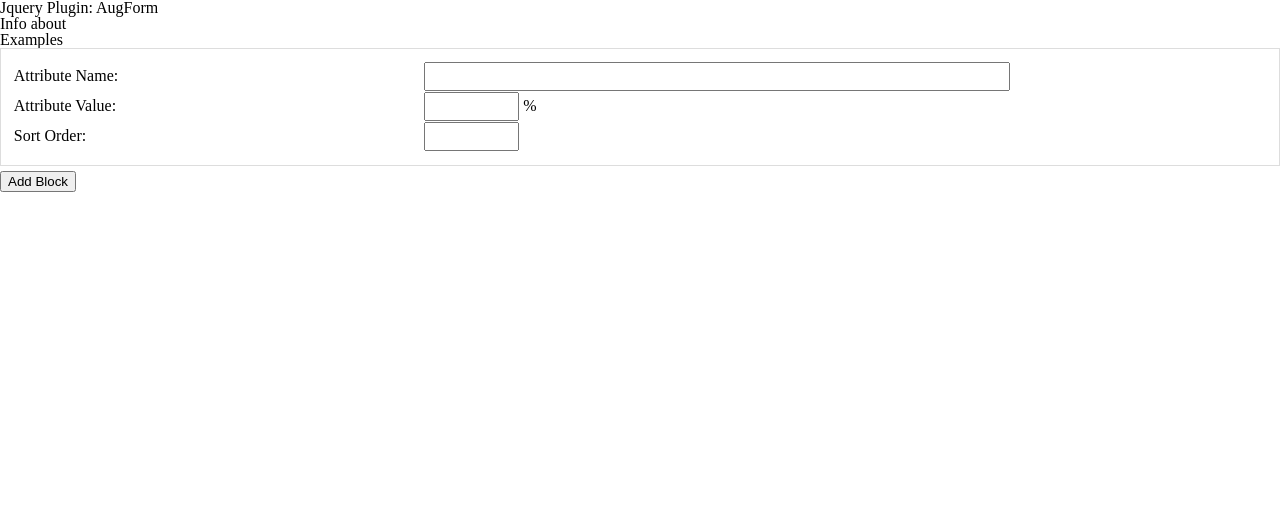
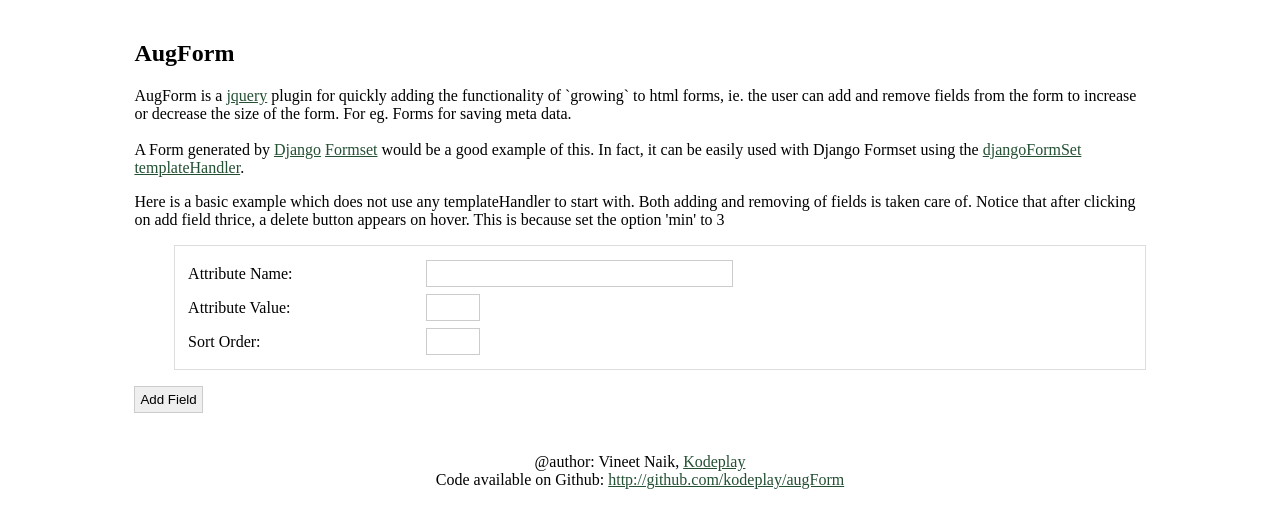
Before and after one commit to kodeplay/augForm, a plain HTML site: page examples/index.html in a window 1280 px wide. Drawn offline with nearby package versions, Linux system fonts and the light colour scheme.

Commit message:
add css styles for the example page

```diff
--- a/examples/index.html
+++ b/examples/index.html
@@ -2,20 +2,28 @@
 <html>
   <head>
     <title>Jquery Augmentable Form Plugin</title>
-    <link rel="stylesheet" type="text/css" href="reset.css" />
     <link rel="stylesheet" type="text/css" href="styles.css" />
     <script type="text/javascript" src="http://ajax.googleapis.com/ajax/libs/jquery/1.7.1/jquery.min.js"></script>
     <script type="text/javascript" src="../src/augForm.js"></script>
   </head>
   <body>
-    <h2>Jquery Plugin: AugForm</h2>
-    <p>Info about</p>
+    <div class="container">
+      <h2>AugForm</h2>
+      <p>
+        AugForm is a <a href="http://jquery.com">jquery</a> plugin for quickly adding the functionality of `growing` to
+        html forms, ie. the user can add and remove fields from the form to increase or decrease the size of the form.
+        For eg. Forms for saving meta data. <br/> <br/>
+        A Form generated by <a href="https://www.djangoproject.com/">Django</a>
+        <a href="https://docs.djangoproject.com/en/1.3/topics/forms/formsets/">Formset</a>
+        would be a good example of this. In fact, it can be easily used with Django Formset using the
+        <a href="#">djangoFormSet</a> <a href="#">templateHandler</a>.
+      </p>
 
-    <h3>Examples</h3>
-
-    <h3></h3>
-
-
+      <p>
+        Here is a basic example which does not use any templateHandler to start with.
+        Both adding and removing of fields is taken care of. Notice that after clicking on add field thrice, a delete button
+        appears on hover. This is because set the option 'min' to 3
+      </p>
 
       <ul id="custom-handler-example" class="form-blocks tm40">
         <li>
@@ -26,7 +34,7 @@
             </tr>
             <tr>
               <td><label>Attribute Value: </label></td>
-            <td><input type="text" class="w10" name="attributes[value][]" value="" /> %</td>
+              <td><input type="text" class="w10" name="attributes[value][]" value="" /></td>
             </tr>
             <tr>
               <td><label>Sort Order: </label></td>
@@ -36,7 +44,7 @@
           <div class="rm-block">x</div>
         </li>
       </ul>
-    <input type="button" id="addBtn" value="Add Block"/>
+      <input type="button" id="addBtn" value="Add Field"/>
 
       <!-- This is the template for the block to be added -->
       <table id="attr-block-tmpl" style="display: none;">
@@ -46,13 +54,20 @@
         </tr>
         <tr>
           <td><label>Attribute Value: </label></td>
-        <td><input type="text" class="w10" name="attributes[value][]" value="" /> %</td>
+          <td><input type="text" class="w10" name="attributes[value][]" value="" /></td>
         </tr>
         <tr>
           <td><label>Sort Order: </label></td>
           <td><input type="text" class="w10" name="attributes[sort_order][]" value=""/></td>
         </tr>
       </table>
+    </div>
+
+    <p style="margin-top: 20px;">
+      @author: Vineet Naik,
+      <a href="http://kodeplay.com">Kodeplay</a><br/>
+      Code available on Github: <a href="http://github.com/kodeplay/augForm">http://github.com/kodeplay/augForm</a>
+    </p>
 
     <script type="text/javascript">
         $(document).ready(function () {
--- a/examples/styles.css
+++ b/examples/styles.css
@@ -1,9 +1,27 @@
+body {
+    text-align: center;
+}
 
 
+a { color: #234F32; }
+
+.container {
+    margin: 40px auto;
+    width: 80%;
+    text-align: left;
+}
+
+ul {
+    list-style: none;
+}
 
 .form-blocks li { padding: 1%; border: 1px solid #ddd; margin-bottom: 5px; position: relative; }
 .form-blocks li .rm-block { position: absolute; width: 20px; height: 20px; color: #fff; background: #900000; top:0; right:0; text-align:center; padding: 5px; cursor: pointer; display: none; }
-.form-blocks li table { width: 98% }
+.form-blocks li table { width: 70% }
 .form-blocks li table td { height: 30px; margin: 5px 0px; }
 .form-blocks li table td input, .form-blocks li table td textarea { width: 70%; padding: 5px; }
 .form-blocks li table td input.w10 { width: 10%; }
+
+input { border: 1px solid #ccc; border-radius: 0px; }
+
+input#addBtn { padding: 5px; }
```
Lines whose indentation alone changed are shown as unchanged.
